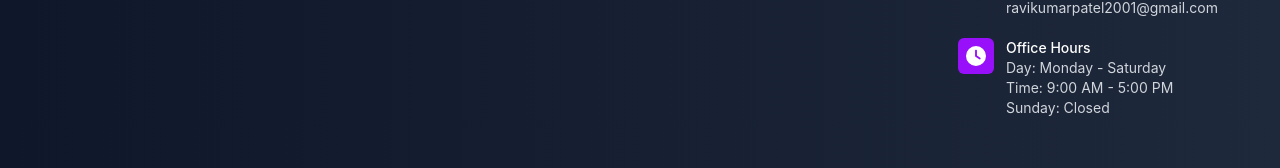
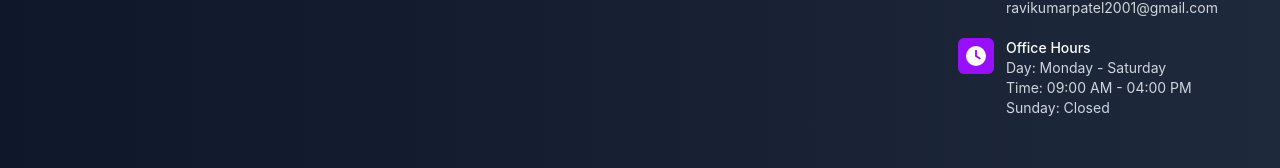
Before and after one commit to ravikrpatel01/bpsc-bca-website, a React (Vite) app: page / in a window 1280 px wide. Shown: the part 4450-4618 px from the top of the page. Built offline with nearby package versions, Linux system fonts and the light colour scheme.

Commit message:
Time changed in main footer

```diff
--- a/src/components/MainFooter.jsx
+++ b/src/components/MainFooter.jsx
@@ -216,7 +216,7 @@ const MainFooter = () => {
               <div>
                 <p className="text-white font-medium">Office Hours</p>
                 <p>Day: Monday - Saturday</p>
-                <p>Time: 9:00 AM - 5:00 PM</p>
+                <p>Time: 09:00 AM - 04:00 PM</p>
                 <p>Sunday: Closed</p>
               </div>
             </div>
```
